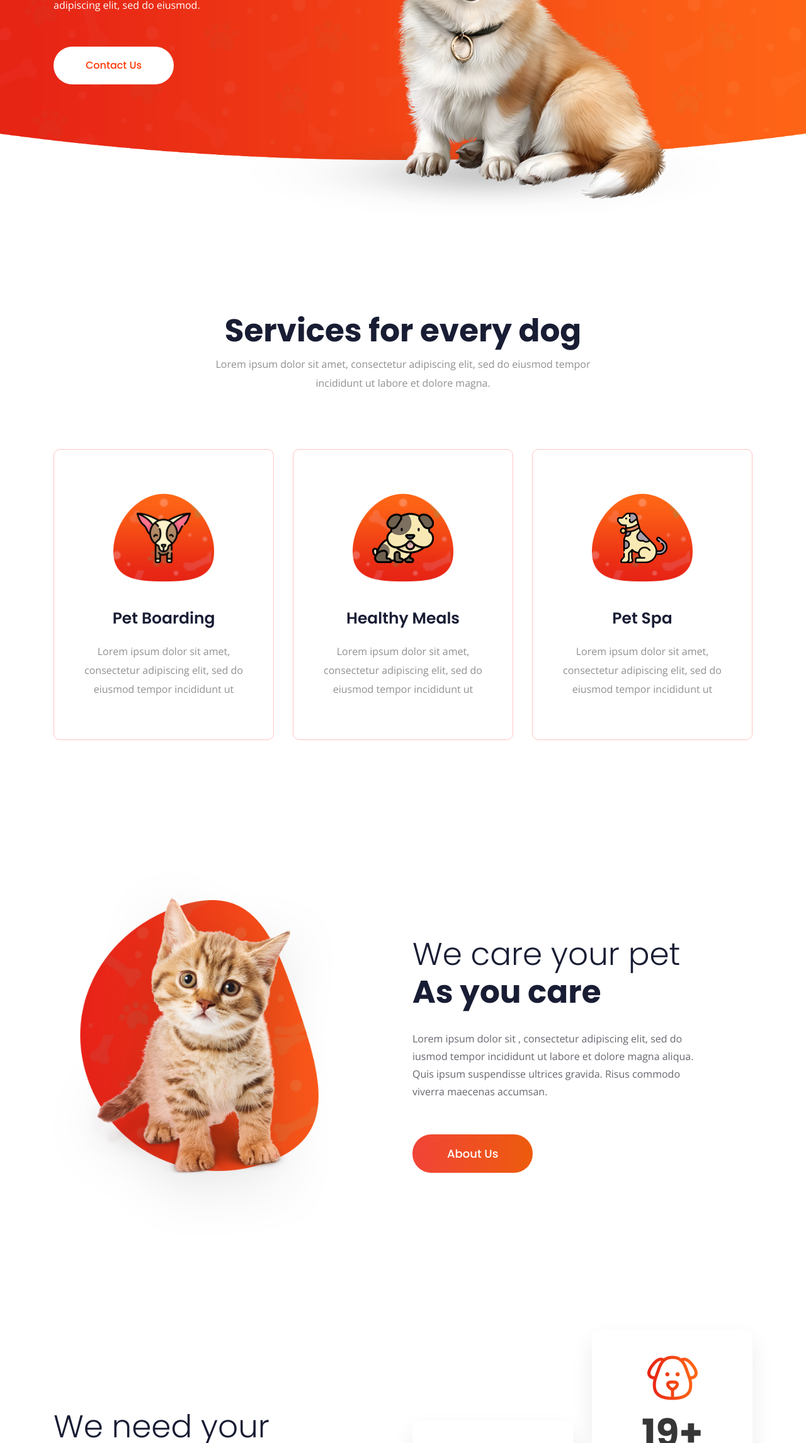
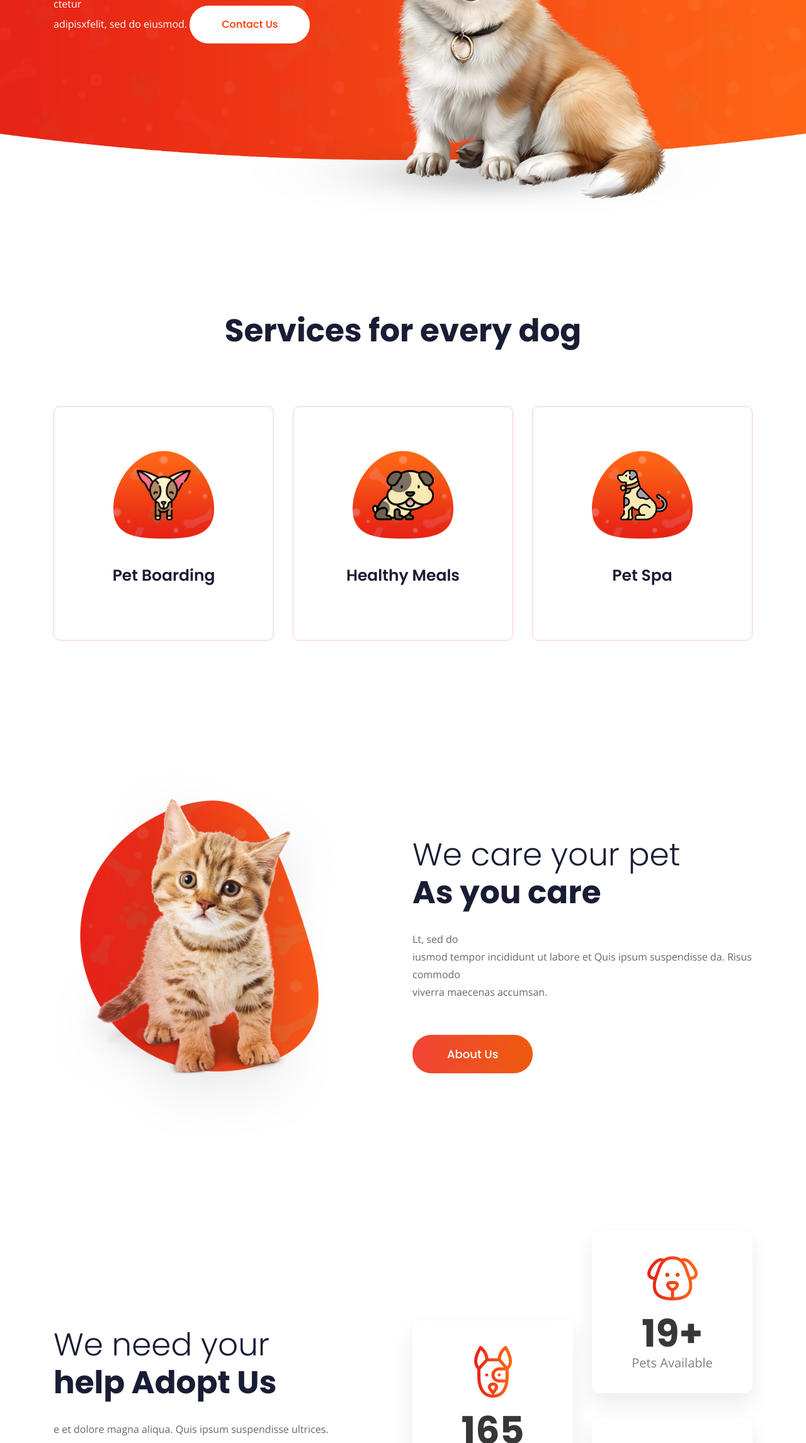
Before and after one commit to coelisiggeajwj/85, a plain HTML site: page index.html in a window 1280 px wide. Shown: the part 509-2800 px from the top of the page at 63% size. Drawn offline with nearby package versions, Linux system fonts and the light colour scheme.

Commit message:
Update index.html

```diff
--- a/index.html
+++ b/index.html
@@ -1,5 +1,5 @@
 <!doctype html>
-<html class="no-js" lang="zxx">
+<html class="no-js" lang="es">
 
 <head>
     <meta charset="utf-8">
@@ -28,11 +28,7 @@
 </head>
 
 <body>
-    <!--[if lte IE 9]>
-            <p class="browserupgrade">You are using an <strong>outdated</strong> browser. Please <a href="https://browsehappy.com/">upgrade your browser</a> to improve your experience and security.</p>
-        <![endif]-->
-
-    <header>
+     <header>
         <div class="header-area ">
             <div class="header-top_area">
                 <div class="container">
@@ -115,7 +111,7 @@
                     <div class="col-lg-5 col-md-6">
                         <div class="slider_text">
                             <h3>We Care <br> <span>Your Pets</span></h3>
-                            <p>Lorem ipsum dolor sit amet, consectetur <br> adipiscing elit, sed do eiusmod.</p>
+                            <p>ctetur <br> adipisxfelit, sed do eiusmod.</p>
                             <a href="contact.html" class="boxed-btn4">Contact Us</a>
                         </div>
                     </div>
@@ -135,7 +131,7 @@
                 <div class="col-lg-7 col-md-10">
                     <div class="section_title text-center mb-95">
                         <h3>Services for every dog</h3>
-                        <p>Lorem ipsum dolor sit amet, consectetur adipiscing elit, sed do eiusmod tempor incididunt ut labore et dolore magna.</p>
+                        <p></p>
                     </div>
                 </div>
             </div>
@@ -149,7 +145,7 @@
                          </div>
                          <div class="service_content text-center">
                             <h3>Pet Boarding</h3>
-                            <p>Lorem ipsum dolor sit amet, consectetur adipiscing elit, sed do eiusmod tempor incididunt ut</p>
+                            <p></p>
                          </div>
                     </div>
                 </div>
@@ -162,7 +158,7 @@
                          </div>
                          <div class="service_content text-center">
                             <h3>Healthy Meals</h3>
-                            <p>Lorem ipsum dolor sit amet, consectetur adipiscing elit, sed do eiusmod tempor incididunt ut</p>
+                            <p></p>
                          </div>
                     </div>
                 </div>
@@ -175,7 +171,7 @@
                          </div>
                          <div class="service_content text-center">
                             <h3>Pet Spa</h3>
-                            <p>Lorem ipsum dolor sit amet, consectetur adipiscing elit, sed do eiusmod tempor incididunt ut</p>
+                            <p></p>
                          </div>
                     </div>
                 </div>
@@ -198,7 +194,7 @@
                         <div class="section_title">
                             <h3><span>We care your pet </span> <br>
                                 As you care</h3>
-                            <p>Lorem ipsum dolor sit , consectetur adipiscing elit, sed do <br> iusmod tempor incididunt ut labore et dolore magna aliqua. <br> Quis ipsum suspendisse ultrices gravida. Risus commodo <br>
+                            <p>Lt, sed do <br> iusmod tempor incididunt ut labore et Quis ipsum suspendisse da. Risus commodo <br>
                                 viverra maecenas accumsan.</p>
                             <a href="about.html" class="boxed-btn3">About Us</a>
                         </div>
@@ -218,7 +214,7 @@
                         <div class="section_title">
                             <h3><span>We need your</span>
                                 help Adopt Us</h3>
-                            <p>Lorem ipsum dolor sit , consectetur adipiscing elit, sed do iusmod tempor incididunt ut labore et dolore magna aliqua. Quis ipsum suspendisse ultrices.</p>
+                            <p>e et dolore magna aliqua. Quis ipsum suspendisse ultrices.</p>
                             <a href="contact.html" class="boxed-btn3">Contact Us</a>
                         </div>
                     </div>
@@ -273,7 +269,7 @@
                                 <div class="test_content">
                                     <h4>Jhon Walker</h4>
                                     <span>Head of web design</span>
-                                    <p>Lorem ipsum dolor sit amet, consectetur adipisicing elit, sed do eiusmod tempor incididunt ut labore et dolore magna aliqua. Ut enim ad minim veniam, quis nostrud exerci.</p>
+                                    <p>or incididunt ut labore et dolore magna aliqua. Ut enim ad minim veniam, quis nostrud exerci.</p>
                                 </div>
                             </div>
                         </div>
@@ -285,7 +281,7 @@
                                 <div class="test_content">
                                     <h4>Jhon Walker</h4>
                                     <span>Head of web design</span>
-                                    <p>Lorem ipsum dolor sit amet, consectetur adipisicing elit, sed do eiusmod tempor incididunt ut labore et dolore magna aliqua. Ut enim ad minim veniam, quis nostrud exerci.</p>
+                                    <p>ore magna aliqua. Ut enim ad minim veniam, quis nostrud exerci.</p>
                                 </div>
                             </div>
                         </div>
@@ -297,7 +293,7 @@
                                 <div class="test_content">
                                     <h4>Jhon Walker</h4>
                                     <span>Head of web design</span>
-                                    <p>Lorem ipsum dolor sit amet, consectetur adipisicing elit, sed do eiusmod tempor incididunt ut labore et dolore magna aliqua. Ut enim ad minim veniam, quis nostrud exerci.</p>
+                                    <p></p>
                                 </div>
                             </div>
                         </div>
@@ -316,7 +312,7 @@
                 <div class="col-lg-6 col-md-10">
                     <div class="section_title text-center mb-95">
                         <h3>Our Team</h3>
-                        <p>Lorem ipsum dolor sit amet, consectetur adipiscing elit, sed do eiusmod tempor incididunt ut labore et dolore magna.</p>
+                        <p></p>
                     </div>
                 </div>
             </div>
```
